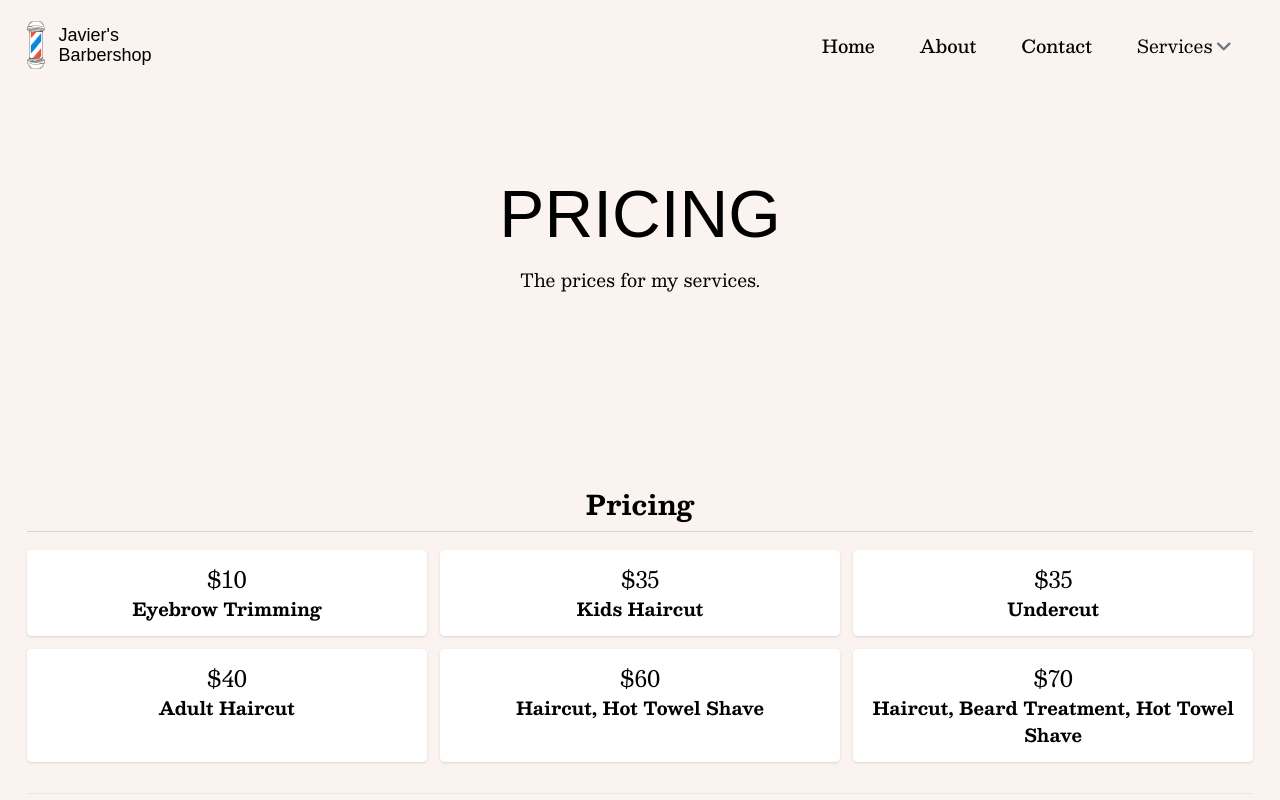
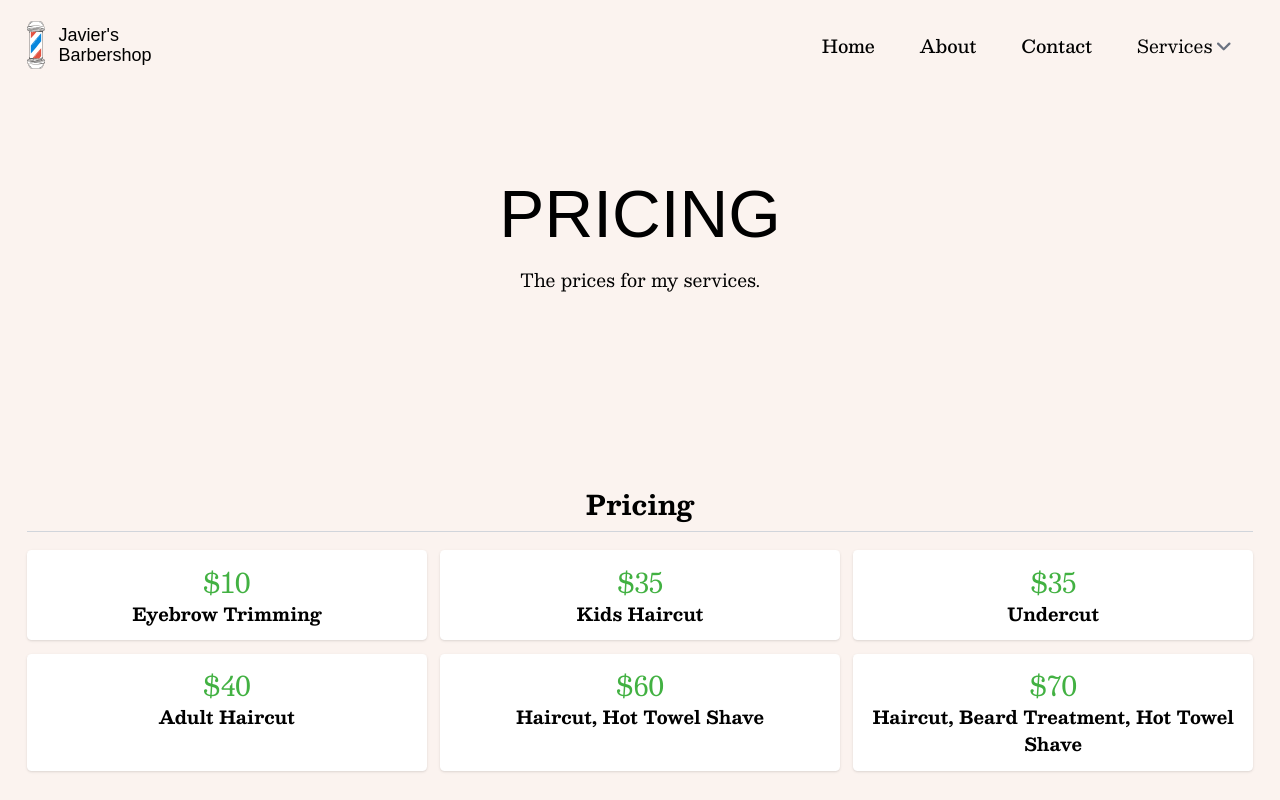
Before and after one commit to zackmorgs/javier, a Next.js app: page /pricing in a window 1280 px wide. Shown: the top 800 px of the page. Built offline with nearby package versions, Linux system fonts and the light colour scheme; a web font is replaced by a local one.

Commit message:
updated pricing component to look slightly better

```diff
--- a/app/globals.scss
+++ b/app/globals.scss
@@ -157,6 +157,11 @@ p a:hover {
   box-shadow:0rem 0rem 2rem lighten(#414040, 66.66%);
   // display:inline-block;
 }
+.price {
+  .text-2xl {
+    color:#42b142;
+  }
+}
 @media (min-width: 640px) {}
 
 @media (min-width: 768px) {
--- a/components/pricing.tsx
+++ b/components/pricing.tsx
@@ -40,8 +40,8 @@ export default function Pricing() {
 
                             {services.map((service, index, array) => {
                                 return (
-                                    <li key={index} className="justify-between shadow py-3 px-3 rounded text-center bg-white">
-                                        <p className="text-xl">
+                                    <li key={index} className="price justify-between shadow py-3 px-3 rounded text-center bg-white">
+                                        <p className="text-2xl">
                                             {service.price}
                                         </p>
                                         <b>
```
